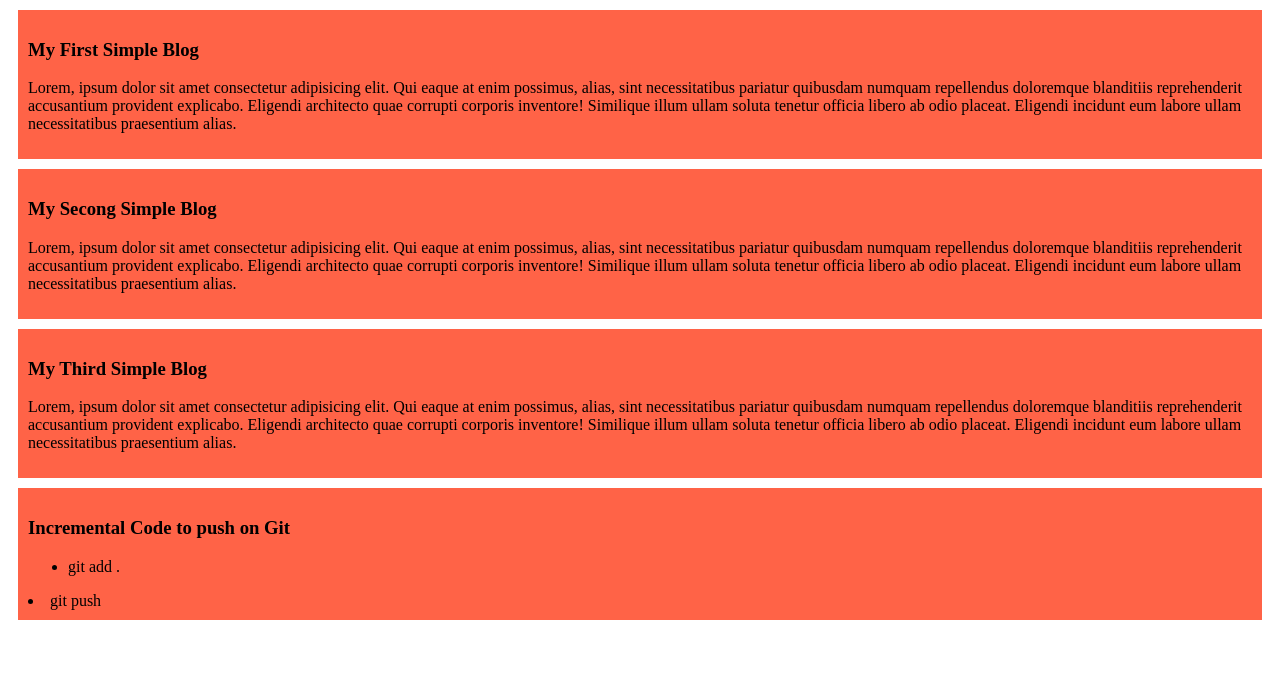
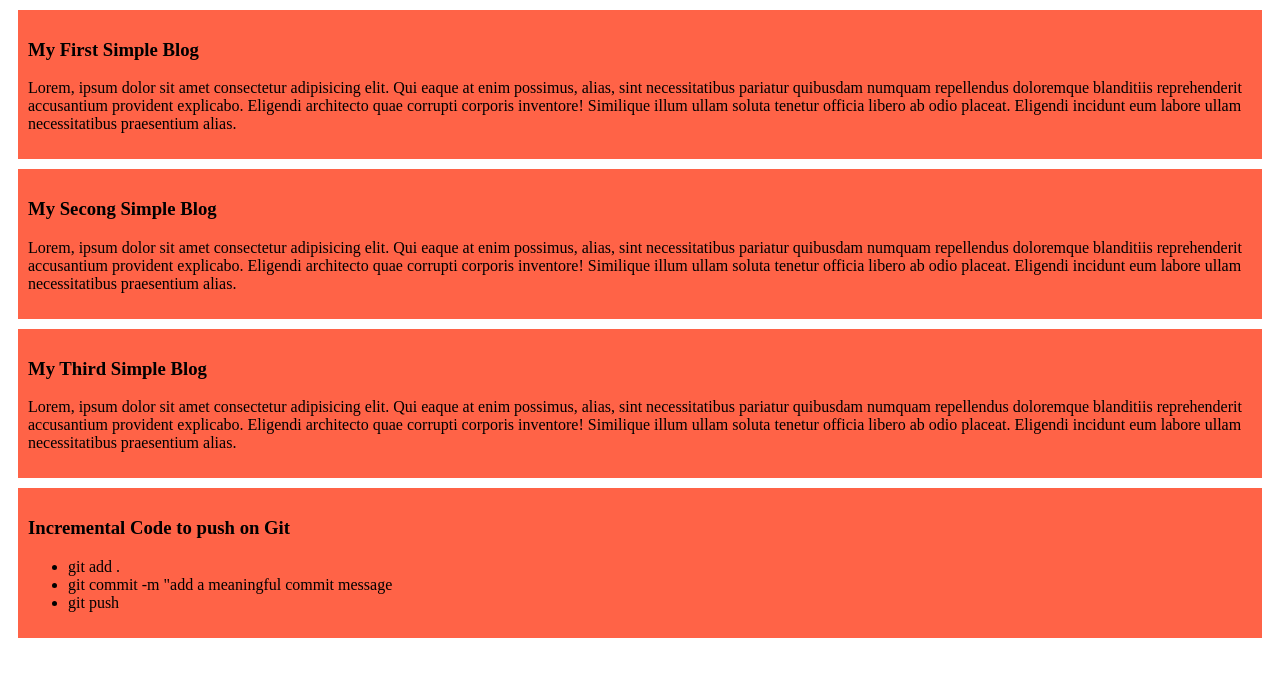
Before and after one commit to shumonira/my-simple-website, a plain HTML site: page index.html in a window 1280 px wide. Drawn offline with Linux system fonts and the light colour scheme.

Commit message:
git code added as list

```diff
--- a/index.html
+++ b/index.html
@@ -23,8 +23,10 @@
         <h3>Incremental Code to push on Git</h3>
         <ul>
             <li>git add .</li>
+            <li>git commit -m "add a meaningful commit message</li>
+            <li>git push</li>
         </ul>
-        <li>git push</li>
+
     </div>
 </body>
 </html>
```
